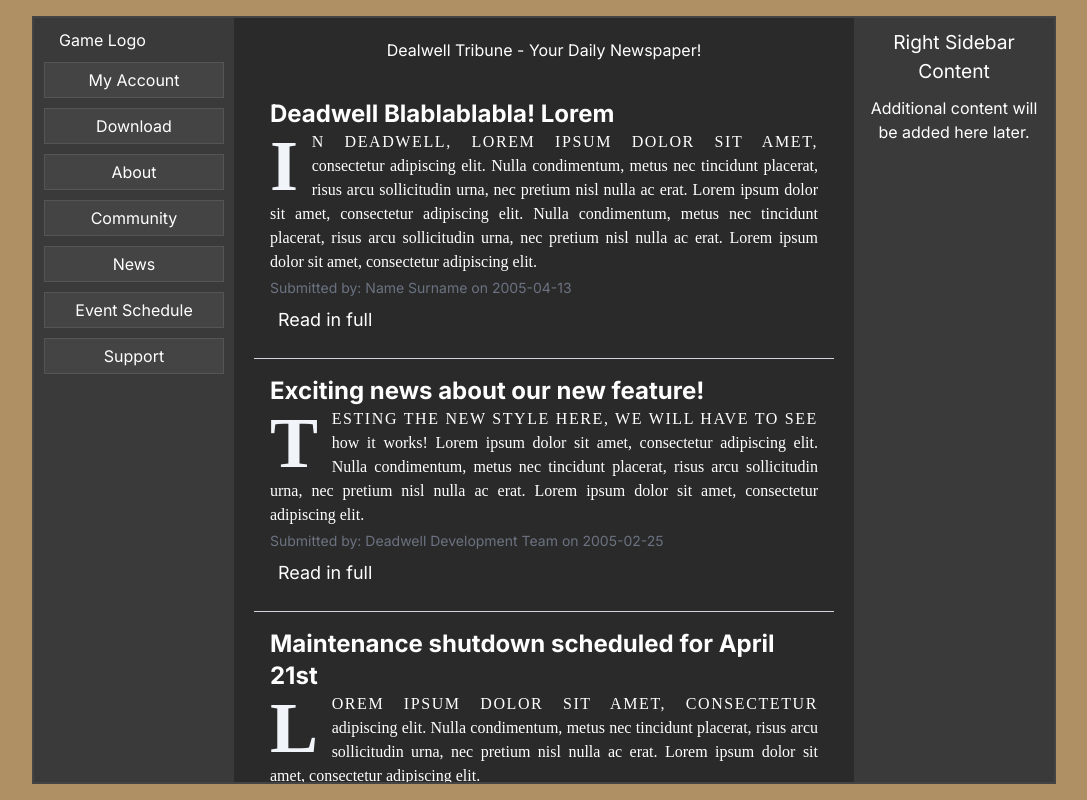
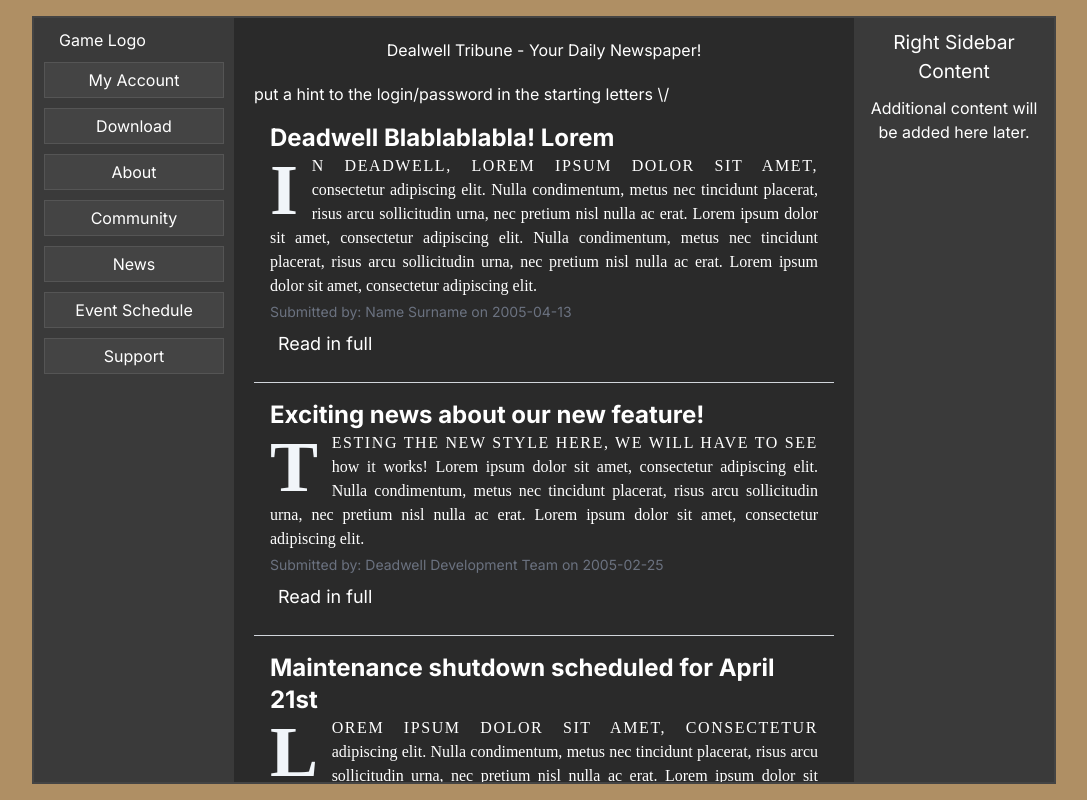
Before and after one commit to feliperost/mmo-visual-short, a Next.js app: page /news in a window 1280 px wide. Shown: the whole page, without its empty margins (96-1183 px from the left). Built offline with nearby package versions, Linux system fonts and the light colour scheme.

Commit message:
adding a comment

```diff
--- a/app/news/page.tsx
+++ b/app/news/page.tsx
@@ -16,6 +16,7 @@ export default function About() {
             </div>
 
             <div className="community-posts">
+                <p>put a hint to the login/password in the starting letters \/</p>
                 <NewsList/>
                 {/* <h2>Title of the article</h2>
                 <p>by John Journalist - July 21st 2005</p>
```
